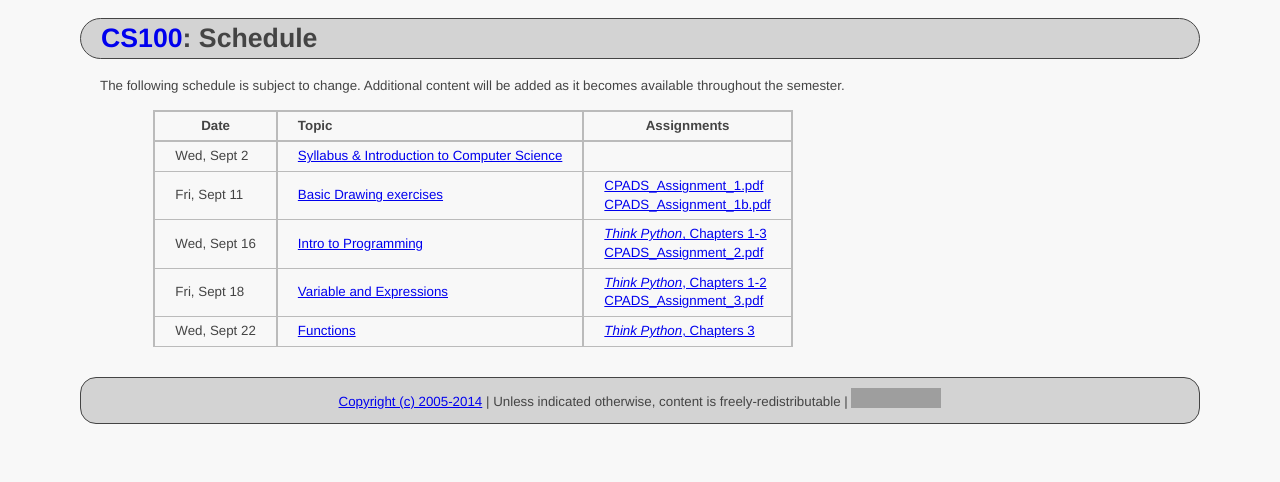
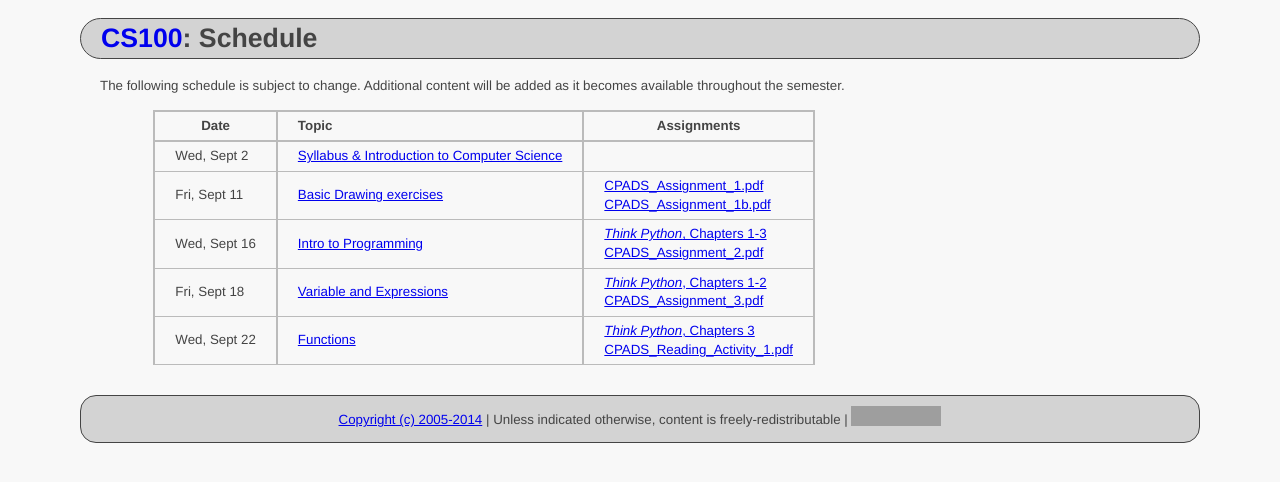
Before and after one commit to ycpcs/cs100-fall2015, a Jekyll site: the page built from schedule.md, in a window 1280 px wide. Shown: the top 482 px of the page. Built offline with Jekyll 4.4.1, drawn with Linux system fonts in a browser that asks for light colours; Markdown is read by kramdown in place of the engine named in the settings; grey boxes are pictures that could not be loaded.

Commit message:
add reading assignment
add reading assignment

```diff
--- a/schedule.md
+++ b/schedule.md
@@ -14,7 +14,7 @@ Additional content will be added as it becomes available throughout the semester
 >| Fri, Sept 11   |  [Basic Drawing exercises](lectures/lecture1_drawing.pdf)                                            | [CPADS_Assignment_1.pdf](assign/CPADS_Assignment_1.pdf) <br /> [CPADS_Assignment_1b.pdf](assign/CPADS_Assignment_1b.pdf)                                 |
 >| Wed, Sept 16   |  [Intro to Programming](lectures/lecture2_programming_intro.pdf)                                     | [*Think Python*, Chapters 1-3](http://greenteapress.com/thinkpython/thinkpython.html) <br /> [CPADS_Assignment_2.pdf](assign/CPADS_Assignment_2.pdf)     |
 >| Fri, Sept 18   |  [Variable and Expressions](lectures/lecture3_variables_expressions.pdf)                             | [*Think Python*, Chapters 1-2](http://greenteapress.com/thinkpython/thinkpython.html) <br /> [CPADS_Assignment_3.pdf](assign/CPADS_Assignment_3.pdf)     |
->| Wed, Sept 22   |  [Functions](lectures/lecture4_functions.pdf)                                                        | [*Think Python*, Chapters 3](http://greenteapress.com/thinkpython/thinkpython.html) <br />                                                               |
+>| Wed, Sept 22   |  [Functions](lectures/lecture4_functions.pdf)                                                        | [*Think Python*, Chapters 3](http://greenteapress.com/thinkpython/thinkpython.html) <br />  [CPADS_Reading_Activity_1.pdf](assign/CPADS_Reading_Activity_1.pdf)      |
 
 <!-- vim:set wrap: ­-->
 <!-- vim:set linebreak: -->
```
Also changed, not shown: 2 other files.
